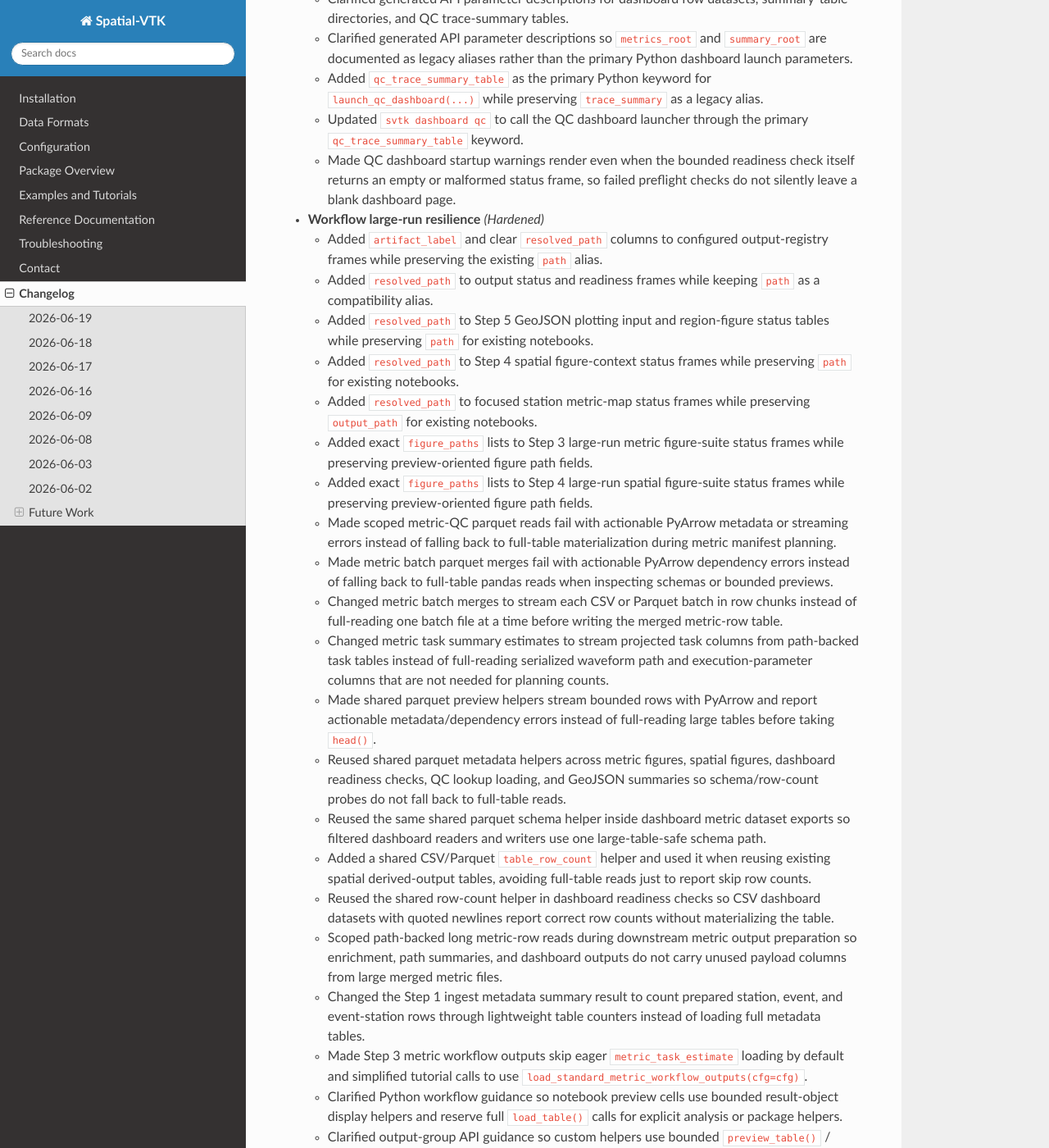
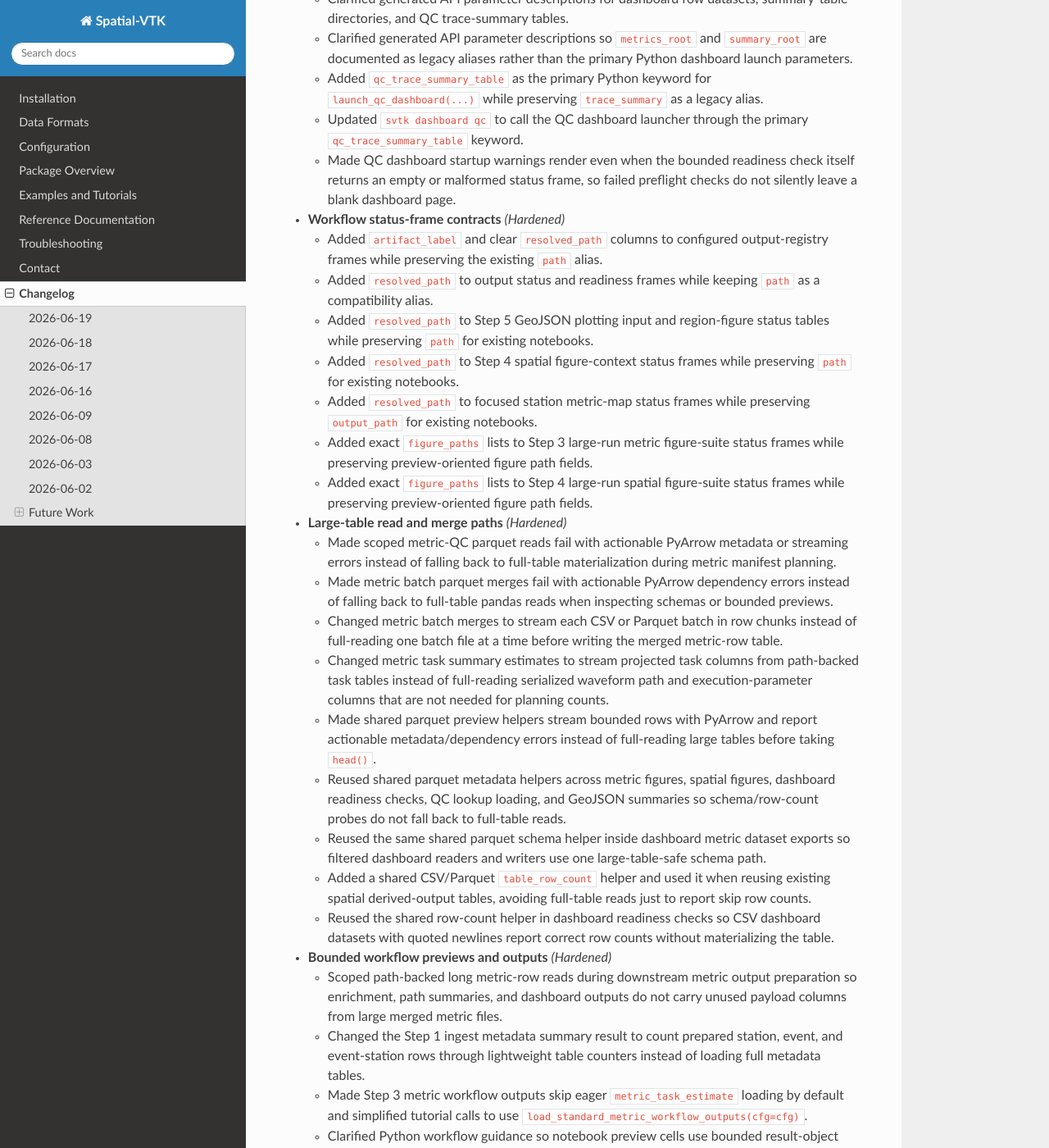
Before and after one commit to bcbirkel/spatial-vtk, a Sphinx documentation site: the page built from docs/changelog.rst, in a window 1280 px wide and 1400 px high, scrolled down 13105 px. Shown: the whole window at 82% size. Built offline with Sphinx 7.4.7 and the Read the Docs theme 3.1.0, drawn with Linux system fonts in a browser that asks for light colours.

Commit message:
Split dense changelog entry

```diff
--- a/docs/changelog.rst
+++ b/docs/changelog.rst
@@ -707,7 +707,7 @@ Changelog
     check itself returns an empty or malformed status frame, so failed
     preflight checks do not silently leave a blank dashboard page.
 
-- **Workflow large-run resilience** *(Hardened)*
+- **Workflow status-frame contracts** *(Hardened)*
 
   - Added ``artifact_label`` and clear ``resolved_path`` columns to configured
     output-registry frames while preserving the existing ``path`` alias.
@@ -724,6 +724,9 @@ Changelog
   - Added exact ``figure_paths`` lists to Step 4 large-run spatial
     figure-suite status frames while preserving preview-oriented figure path
     fields.
+
+- **Large-table read and merge paths** *(Hardened)*
+
   - Made scoped metric-QC parquet reads fail with actionable PyArrow metadata
     or streaming errors instead of falling back to full-table materialization
     during metric manifest planning.
@@ -752,6 +755,9 @@ Changelog
   - Reused the shared row-count helper in dashboard readiness checks so CSV
     dashboard datasets with quoted newlines report correct row counts without
     materializing the table.
+
+- **Bounded workflow previews and outputs** *(Hardened)*
+
   - Scoped path-backed long metric-row reads during downstream metric output
     preparation so enrichment, path summaries, and dashboard outputs do not
     carry unused payload columns from large merged metric files.
```
